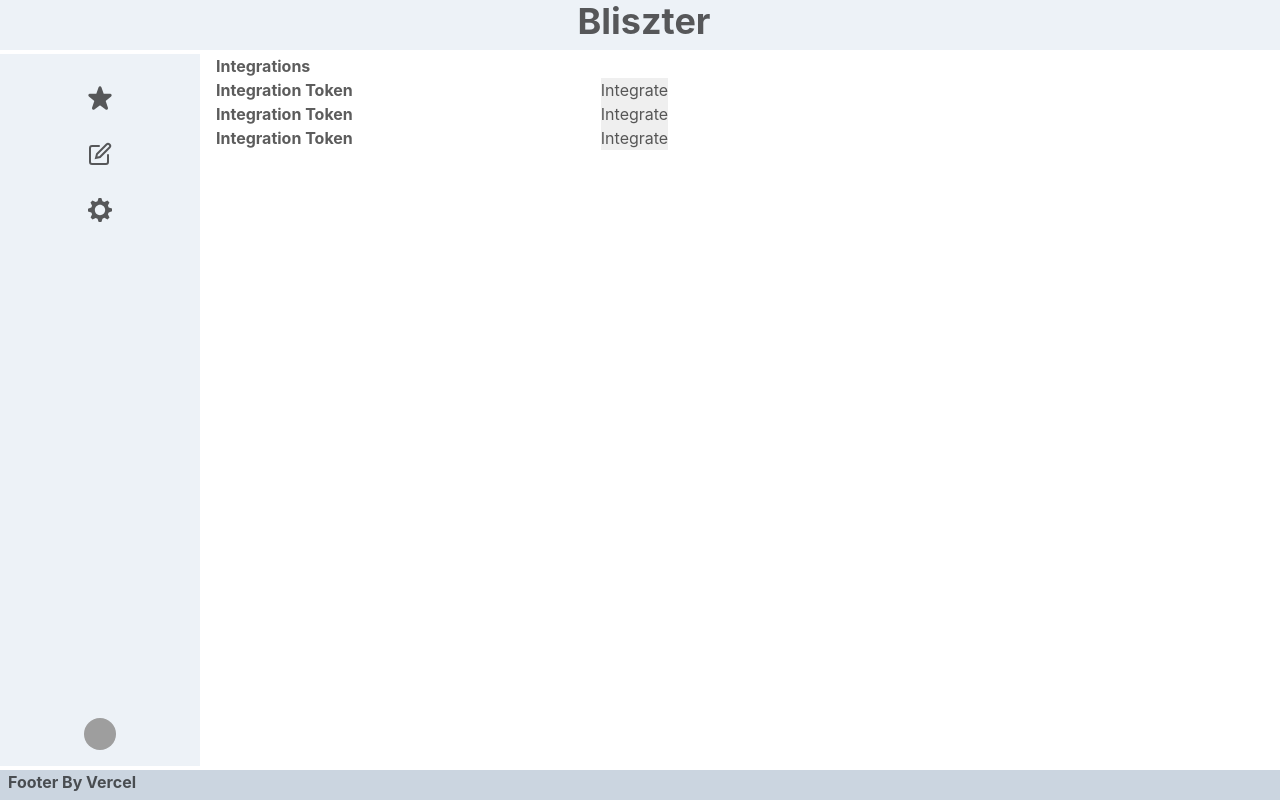
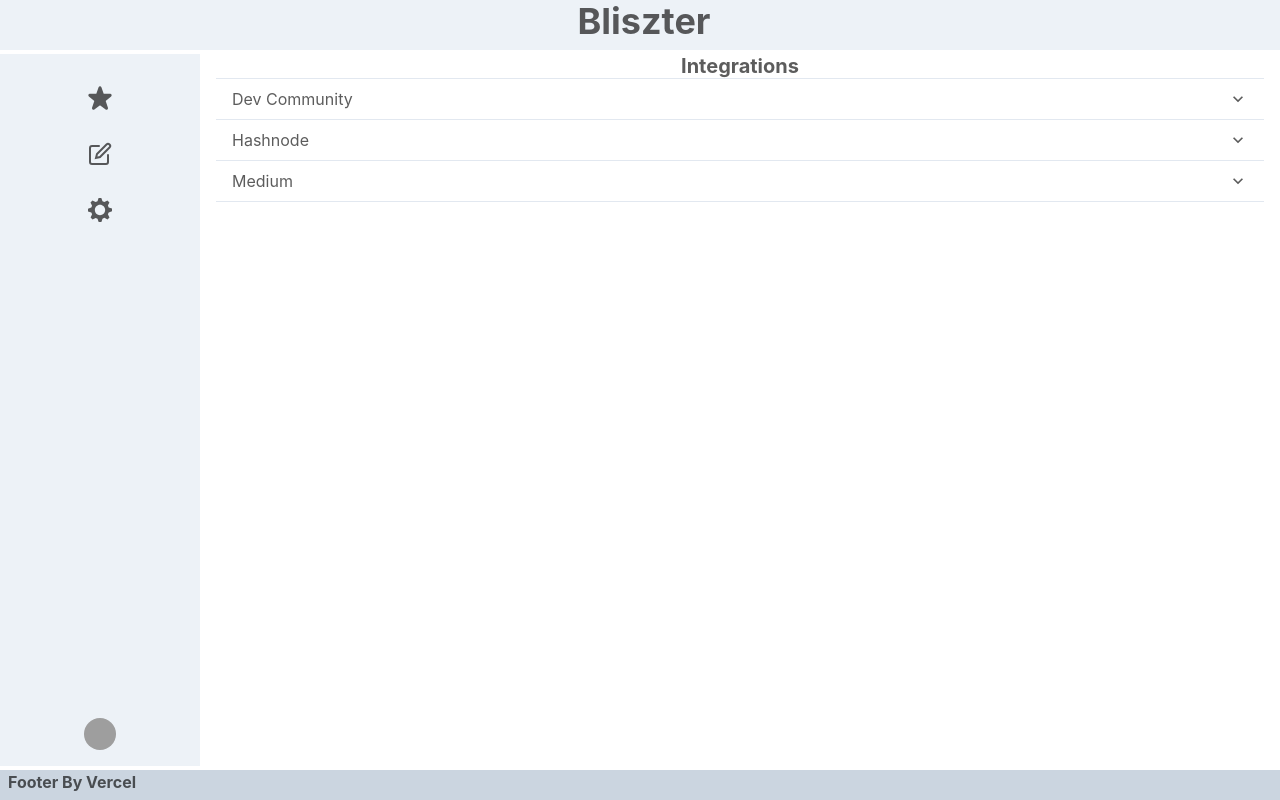
Before and after one commit to arjunlubana/bliszter, a Next.js app: page /dashboard/integrations in a window 1280 px wide. Built offline with nearby package versions, Linux system fonts and the light colour scheme; grey boxes are pictures that could not be loaded; what supertokens-auth-react would draw is missing.

Commit message:
Polish Integrations page

```diff
--- a/components/addDevto.tsx
+++ b/components/addDevto.tsx
@@ -1,19 +1,36 @@
-import { FormEvent } from "react";
+import { ViewIcon, ViewOffIcon } from "@chakra-ui/icons";
+import { Button, Input, InputGroup, InputRightElement } from "@chakra-ui/react";
+import React, { FormEvent } from "react";
 import { poster } from "../utils";
 
 export default function AddDevto() {
+  const [show, setShow] = React.useState(false);
+  const handleClick = () => setShow(!show);
+
   const onIntegration = async (e: FormEvent<HTMLFormElement>) => {
     e.preventDefault();
     const form = new FormData(e.target);
     const formData = Object.fromEntries(form.entries());
-    console.log(formData)
+    console.log(formData);
     await poster("/api/devto/integrate", formData);
   };
   return (
     <form onSubmit={onIntegration}>
-      <label htmlFor="Dev To Integration Token">Integration Token</label>
-      <input type="text" name="dev_to_token" />
-      <input type="submit" value="Integrate" />
+      <InputGroup size="md">
+        <Input
+          pr="4.5rem"
+          type={show ? "text" : "password"}
+          placeholder="Your Integration Token"
+        />
+        <InputRightElement width="3rem">
+          <Button h="1.75rem" size="sm" onClick={handleClick}>
+            {show ? <ViewOffIcon /> : <ViewIcon />}
+          </Button>
+        </InputRightElement>
+      </InputGroup>
+      <Button type="submit" colorScheme="orange" variant="outline" m="0.5em">
+        Integrate
+      </Button>
     </form>
   );
 }
--- a/components/addHashnode.tsx
+++ b/components/addHashnode.tsx
@@ -1,7 +1,13 @@
+import { ViewIcon, ViewOffIcon } from "@chakra-ui/icons";
+import { Button, Input, InputGroup, InputRightElement } from "@chakra-ui/react";
+import React from "react";
 import { FormEvent } from "react";
 import { poster } from "../utils";
 
 export default function AddHashnode() {
+  const [show, setShow] = React.useState(false);
+  const handleClick = () => setShow(!show);
+
   const onIntegration = async (e: FormEvent<HTMLFormElement>) => {
     e.preventDefault();
     const form = new FormData(e.target);
@@ -12,8 +18,21 @@ export default function AddHashnode() {
   return (
     <form onSubmit={onIntegration}>
       <label htmlFor="Dev To Integration Token">Integration Token</label>
-      <input type="text" name="hashnode_token" />
-      <input type="submit" value="Integrate" />
+      <InputGroup size="md">
+        <Input
+          pr="4.5rem"
+          type={show ? "text" : "password"}
+          placeholder="Your Integration Token"
+        />
+        <InputRightElement width="3rem">
+          <Button h="1.75rem" size="sm" onClick={handleClick}>
+            {show ? <ViewOffIcon /> : <ViewIcon />}
+          </Button>
+        </InputRightElement>
+      </InputGroup>
+      <Button type="submit" colorScheme="orange" variant="outline" m="0.5em">
+        Integrate
+      </Button>
     </form>
   );
 }
--- a/components/addMedium.tsx
+++ b/components/addMedium.tsx
@@ -1,19 +1,38 @@
+import { ViewIcon, ViewOffIcon } from "@chakra-ui/icons";
+import { Button, Input, InputGroup, InputRightElement } from "@chakra-ui/react";
+import React from "react";
 import { FormEvent } from "react";
 import { poster } from "../utils";
 
 export default function AddMedium() {
+  const [show, setShow] = React.useState(false);
+  const handleClick = () => setShow(!show);
+
   const onIntegration = async (e: FormEvent<HTMLFormElement>) => {
     e.preventDefault();
     const form = new FormData(e.target);
     const formData = Object.fromEntries(form.entries());
-    console.log(formData)
+    console.log(formData);
     await poster("/api/medium/integrate", formData);
   };
   return (
     <form onSubmit={onIntegration}>
       <label htmlFor="Dev To Integration Token">Integration Token</label>
-      <input type="text" name="medium_token" />
-      <input type="submit" value="Integrate" />
+      <InputGroup size="md">
+        <Input
+          pr="4.5rem"
+          type={show ? "text" : "password"}
+          placeholder="Your Integration Token"
+        />
+        <InputRightElement width="3rem">
+          <Button h="1.75rem" size="sm" onClick={handleClick}>
+            {show ? <ViewOffIcon /> : <ViewIcon />}
+          </Button>
+        </InputRightElement>
+      </InputGroup>
+      <Button type="submit" colorScheme="orange" variant="outline" m="0.5em">
+        Integrate
+      </Button>
     </form>
   );
 }
--- a/pages/dashboard/integrations.tsx
+++ b/pages/dashboard/integrations.tsx
@@ -1,3 +1,4 @@
+import { Box, Heading } from "@chakra-ui/react";
 import { ReactElement } from "react";
 import ThirdPartyEmailPassword from "supertokens-auth-react/recipe/thirdpartyemailpassword";
 import AddDevto from "../../components/addDevto";
@@ -6,16 +7,59 @@ import AddMedium from "../../components/addMedium";
 import Layout from "../../layouts";
 import DashboardLayout from "../../layouts/dashboard";
 import type { NextPageWithLayout } from "../_app";
-
+import {
+  Accordion,
+  AccordionItem,
+  AccordionButton,
+  AccordionPanel,
+  AccordionIcon,
+} from "@chakra-ui/react";
 const Integrations: NextPageWithLayout = () => {
   return (
     <ThirdPartyEmailPassword.ThirdPartyEmailPasswordAuth>
-      <div>
-        Integrations
-        <AddDevto />
-        <AddHashnode />
-        <AddMedium />
-      </div>
+      <Heading size="md" textAlign="center">Integrations</Heading>
+      <Accordion allowToggle>
+        <AccordionItem>
+          <h2>
+            <AccordionButton>
+              <Box flex="1" textAlign="left">
+                Dev Community
+              </Box>
+              <AccordionIcon />
+            </AccordionButton>
+          </h2>
+          <AccordionPanel pb={4}>
+            <AddDevto />
+          </AccordionPanel>
+        </AccordionItem>
+
+        <AccordionItem>
+          <h2>
+            <AccordionButton>
+              <Box flex="1" textAlign="left">
+                Hashnode
+              </Box>
+              <AccordionIcon />
+            </AccordionButton>
+          </h2>
+          <AccordionPanel pb={4}>
+            <AddHashnode />
+          </AccordionPanel>
+        </AccordionItem>
+        <AccordionItem>
+          <h2>
+            <AccordionButton>
+              <Box flex="1" textAlign="left">
+                Medium
+              </Box>
+              <AccordionIcon />
+            </AccordionButton>
+          </h2>
+          <AccordionPanel pb={4}>
+            <AddMedium />
+          </AccordionPanel>
+        </AccordionItem>
+      </Accordion>
     </ThirdPartyEmailPassword.ThirdPartyEmailPasswordAuth>
   );
 };
```
